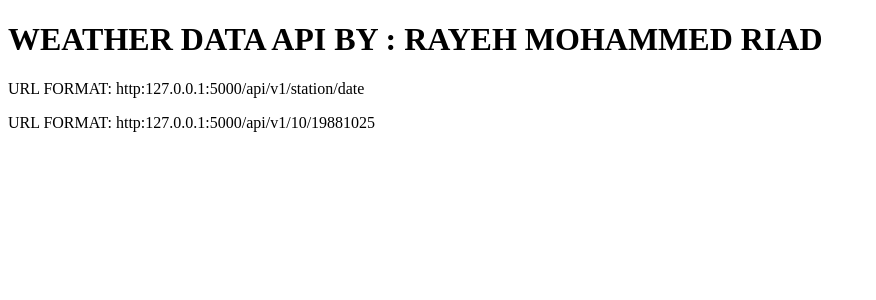
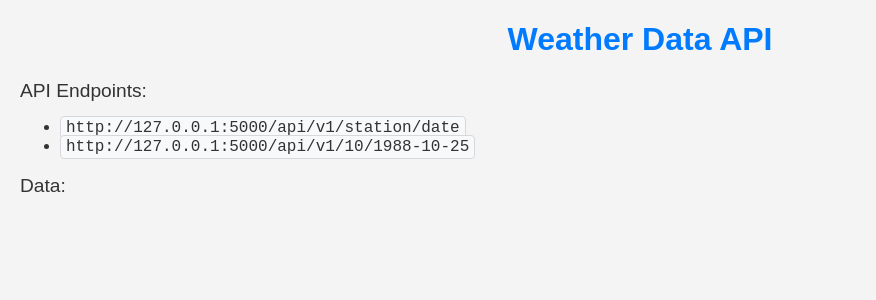
Before and after one commit to IT-workers713/weather-api, a Flask app: template templates/home.html in a window 1280 px wide. Shown: the top 300 px of the page, without its empty margins (0-876 px from the left). Run offline with Flask 3, Linux system fonts and the light colour scheme; the template is opened without the code that fills it, so the values that code supplies are empty; parts of the project's set-up code (start-up, migrations or seed data) failed here and were passed over.

Commit message:
DAY 31 fetching data

```diff
--- a/templates/home.html
+++ b/templates/home.html
@@ -2,15 +2,53 @@
 <html lang="en">
 <head>
     <meta charset="UTF-8">
-    <title>Title</title>
+    <meta name="viewport" content="width=device-width, initial-scale=1">
+    <title>Weather Data API</title>
+    <style>
+        body {
+            font-family: 'Arial', sans-serif;
+            background-color: #f4f4f4;
+            color: #333;
+            margin: 20px;
+        }
+
+        h1 {
+            color: #007BFF;
+            text-align: center;
+        }
+
+        p {
+            font-size: 1.2em;
+            margin-bottom: 15px;
+        }
+
+        code {
+            background-color: #f8f9fa;
+            padding: 2px 5px;
+            border: 1px solid #d6d8db;
+            border-radius: 4px;
+            font-family: 'Courier New', monospace;
+        }
+    </style>
 </head>
 <body>
-<h1>
+    <div>
+        <h1>Weather Data API</h1>
 
-   WEATHER DATA API BY : RAYEH MOHAMMED RIAD
-    </h1>
+        <p>API Endpoints:</p>
+        <ul>
+            <li>
+                <code>http://127.0.0.1:5000/api/v1/station/date</code>
+            </li>
+            <li>
+                <code>http://127.0.0.1:5000/api/v1/10/1988-10-25</code>
+            </li>
+        </ul>
 
-    <p> URL FORMAT: http:127.0.0.1:5000/api/v1/station/date</p>
- <p> URL FORMAT: http:127.0.0.1:5000/api/v1/10/19881025</p>
+        <p>Data:</p>
+        <div>
+            {{ data|safe }}
+        </div>
+    </div>
 </body>
 </html>
```
